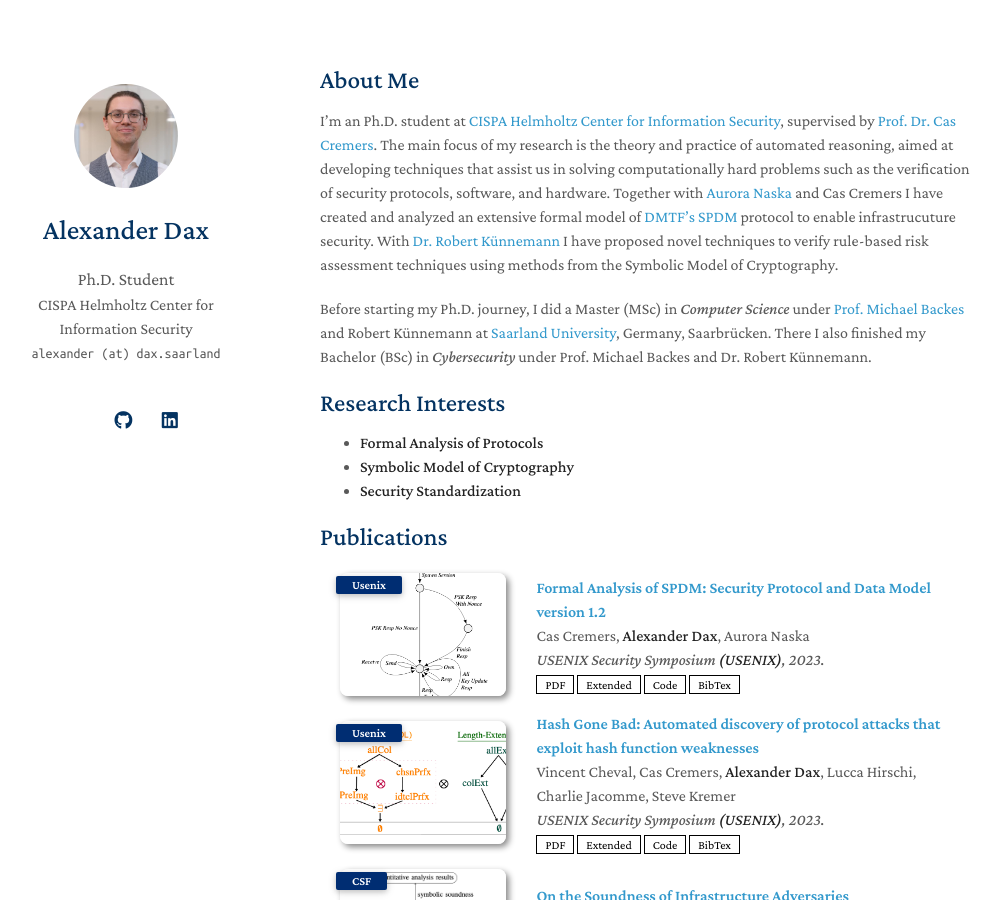
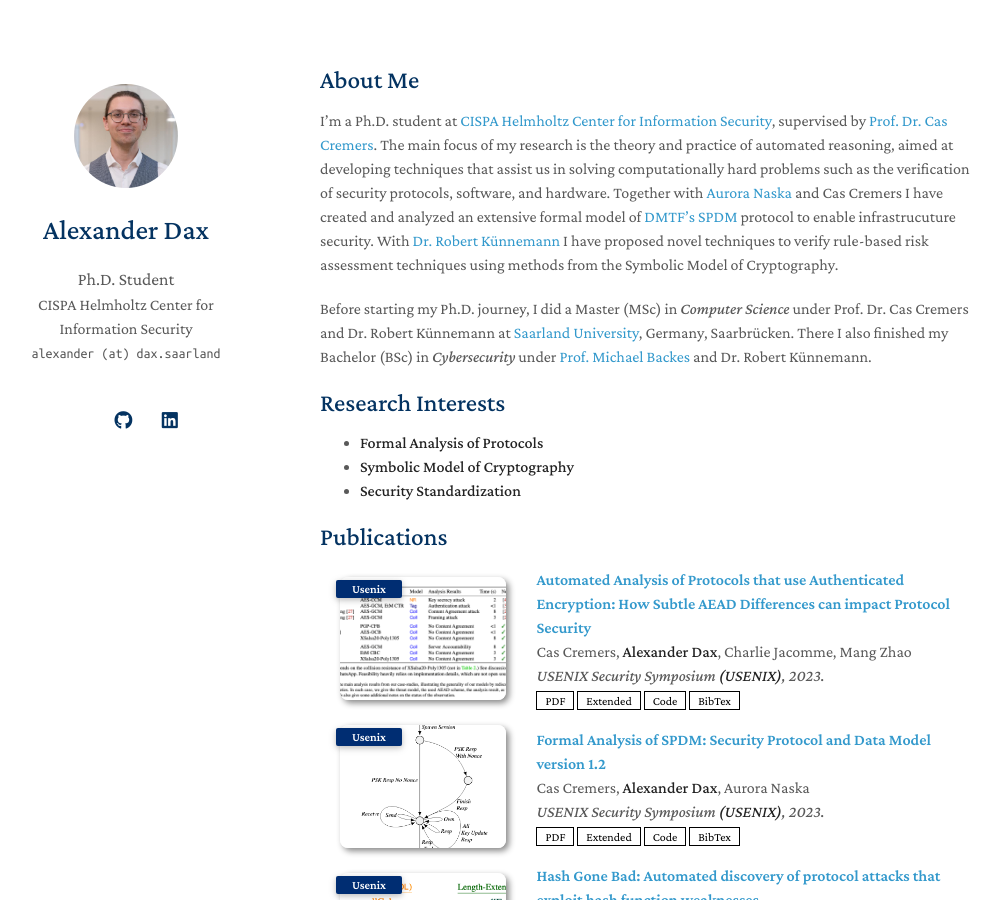
Before and after one commit to Alexander-Dax/alexander-dax.github.io, a Jekyll site: the page built from index.md, in a window 1280 px wide and 900 px high. Shown: the whole window, without its empty margins (150-1150 px from the left). Built offline with Jekyll 4.4.1, drawn with Linux system fonts in a browser that asks for light colours; nearby versions of some CDN libraries; a style sheet for code colours, icons or effects is not loaded; our own code applies the rules of GitHub Pages for plain Markdown files.

Commit message:
Update Publications, CV and Co-Authors

```diff
--- a/_config.yml
+++ b/_config.yml
@@ -12,7 +12,7 @@ description: Personal homepage of Alexander Dax.
 # Links
 # If you don't need one of them, you may delete the corresponding line.
 google_scholar: https://scholar.google.de/citations?user=QdjMKAcAAAAJ&hl=en&oi=ao
-cv_link: CV.html  #assets/files/curriculum_vitae.pdf
+cv_link: CV.html  # used snippets from https://github.com/jglovier/resume-template
 github_link: https://github.com/Alexander-Dax
 linkedin: https://www.linkedin.com/in/alexander-dax
 dblp: https://dblp.org/pid/240/8159.html
--- a/index.md
+++ b/index.md
@@ -4,14 +4,14 @@ layout: homepage
 
 ## About Me
 
-I'm an Ph.D. student at [CISPA Helmholtz Center for Information Security](https://cispa.de), supervised by [Prof. Dr. Cas Cremers](https://people.cispa.io/cas.cremers/).
+I'm a Ph.D. student at [CISPA Helmholtz Center for Information Security](https://cispa.de), supervised by [Prof. Dr. Cas Cremers](https://people.cispa.io/cas.cremers/).
 The main focus of my research is the theory and practice of automated reasoning, aimed at developing techniques that assist us in solving computationally hard problems such as the verification of security protocols, software, and hardware.
 Together with [Aurora Naska](https://cispa.de/en/people/aurora.naska) and Cas Cremers I have created and analyzed an extensive formal model of [DMTF's SPDM](https://www.dmtf.org/standards/spdm) protocol to enable infrastrucuture security.
 With [Dr. Robert Künnemann](http://www.kunnemann.de/) I have proposed novel techniques to verify rule-based risk assessment techniques using methods from the Symbolic Model of Cryptography.
 
 Before starting my Ph.D. journey,
-I did a Master (MSc) in *Computer Science* under [Prof. Michael Backes](https://cispa.de/en/people/backes) and Robert Künnemann at [Saarland University](https://www.uni-saarland.de/en/home.html), Germany, Saarbrücken.
-There I also finished my Bachelor (BSc) in *Cybersecurity* under Prof. Michael Backes and Dr. Robert Künnemann.
+I did a Master (MSc) in *Computer Science* under Prof. Dr. Cas Cremers and Dr. Robert Künnemann at [Saarland University](https://www.uni-saarland.de/en/home.html), Germany, Saarbrücken.
+There I also finished my Bachelor (BSc) in *Cybersecurity* under [Prof. Michael Backes](https://cispa.de/en/people/backes) and Dr. Robert Künnemann.
 
 ## Research Interests
 
@@ -24,6 +24,7 @@ There I also finished my Bachelor (BSc) in *Cybersecurity* under Prof. Michael B
 <div class="publications">
 <ol class="bibliography">
 
+{% include_relative _includes/publication4.md %}
 {% include_relative _includes/publication3.md %}
 {% include_relative _includes/publication2.md %}
 {% include_relative _includes/publication1.md %}
```
